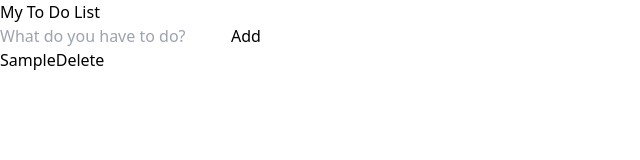
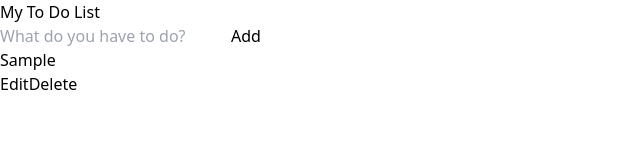
Before and after one commit to k-pilarski/React-To-Do-List, a React (Vite) app: page / in a window 1280 px wide. Both pictures are taken after typing "Sample" into the empty fields and a click on the button "Add". Shown: the top 160 px of the page, without its empty margins (0-640 px from the left). Built offline with nearby package versions, Linux system fonts and the light colour scheme; the HTML template or start-up script is replaced by a standard one.

Commit message:
feat: add ability to edit existing tasks

```diff
--- a/src/App.jsx
+++ b/src/App.jsx
@@ -35,6 +35,12 @@ function App() {
     setTodos(todos.filter(todo => todo.id !== id))
   }
 
+  const editTodo = (id, newText) => {
+    setTodos(todos.map(todo =>
+      todo.id === id ? { ...todo, text: newText } : todo
+    ))
+  }
+
   return (
     <div className="min-h-screen w-full bg-gray-100 flex items-center justify-center py-10">
       <div className="bg-white p-8 rounded-xl shadow-lg w-full max-w-md">
@@ -49,6 +55,7 @@ function App() {
               todo={todo}
               toggleComplete={toggleComplete}
               deleteTodo={deleteTodo}
+              editTodo={editTodo}
             />
           ))}
 
--- a/src/components/TodoItem.jsx
+++ b/src/components/TodoItem.jsx
@@ -1,6 +1,27 @@
-function TodoItem({ todo, toggleComplete, deleteTodo }) {
+import { useState } from 'react'
+
+function TodoItem({ todo, toggleComplete, deleteTodo, editTodo }) {
+    const [isEditing, setIsEditing] = useState(false)
+
+    const [newText, setNewText] = useState(todo.text)
+
+    const handleSave = () => {
+        editTodo(todo.id, newText)
+        setIsEditing(false)
+    }
+
     return (
     <div className="flex justify-between items-center bg-white p-4 mb-2 rounded-lg shadow-sm border border-gray-100 hover:shadow-md transition-shadow">
+
+      {isEditing ? (
+        <input
+          type="text"
+          value={newText}
+          onChange={(e) => setNewText(e.target.value)}
+          className="flex-1 border-b-2 border-blue-500 focus:outline-none mr-4 px-1"
+          autoFocus
+        />
+      ) : (
         <span
           onClick={() => toggleComplete(todo.id)}
           className={`flex-1 cursor-pointer text-lg select-none ${
@@ -11,13 +32,32 @@ function TodoItem({ todo, toggleComplete, deleteTodo }) {
         >
           {todo.text}
         </span>
+      )}
+
+      <div className="flex gap-2">
+        {isEditing ? (
+          <button
+            onClick={handleSave}
+            className="text-green-600 hover:bg-green-50 px-2 py-1 rounded transition-colors font-medium text-sm"
+          >
+            Save
+          </button>
+        ) : (
+          <button
+            onClick={() => setIsEditing(true)}
+            className="text-yellow-600 hover:bg-yellow-50 px-2 py-1 rounded transition-colors font-medium text-sm"
+          >
+            Edit
+          </button>
+        )}
 
         <button
           onClick={() => deleteTodo(todo.id)}
-        className="ml-4 bg-red-50 text-red-500 hover:bg-red-100 px-3 py-1 rounded-md text-sm font-medium transition-colors"
+          className="text-red-500 hover:bg-red-50 px-2 py-1 rounded transition-colors font-medium text-sm"
         >
           Delete
         </button>
+      </div>
     </div>
   )
 }
```
Lines whose indentation alone changed are shown as unchanged.
